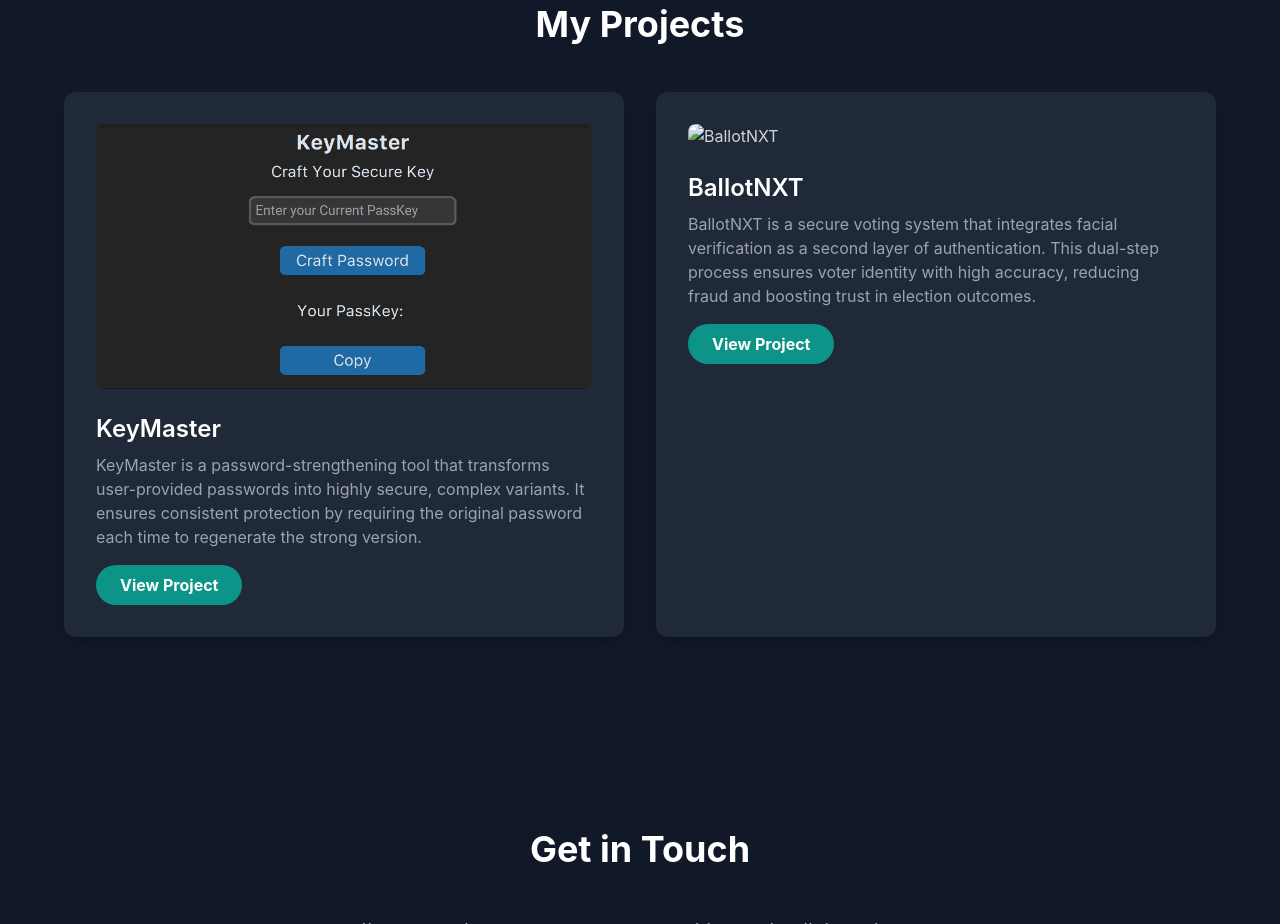
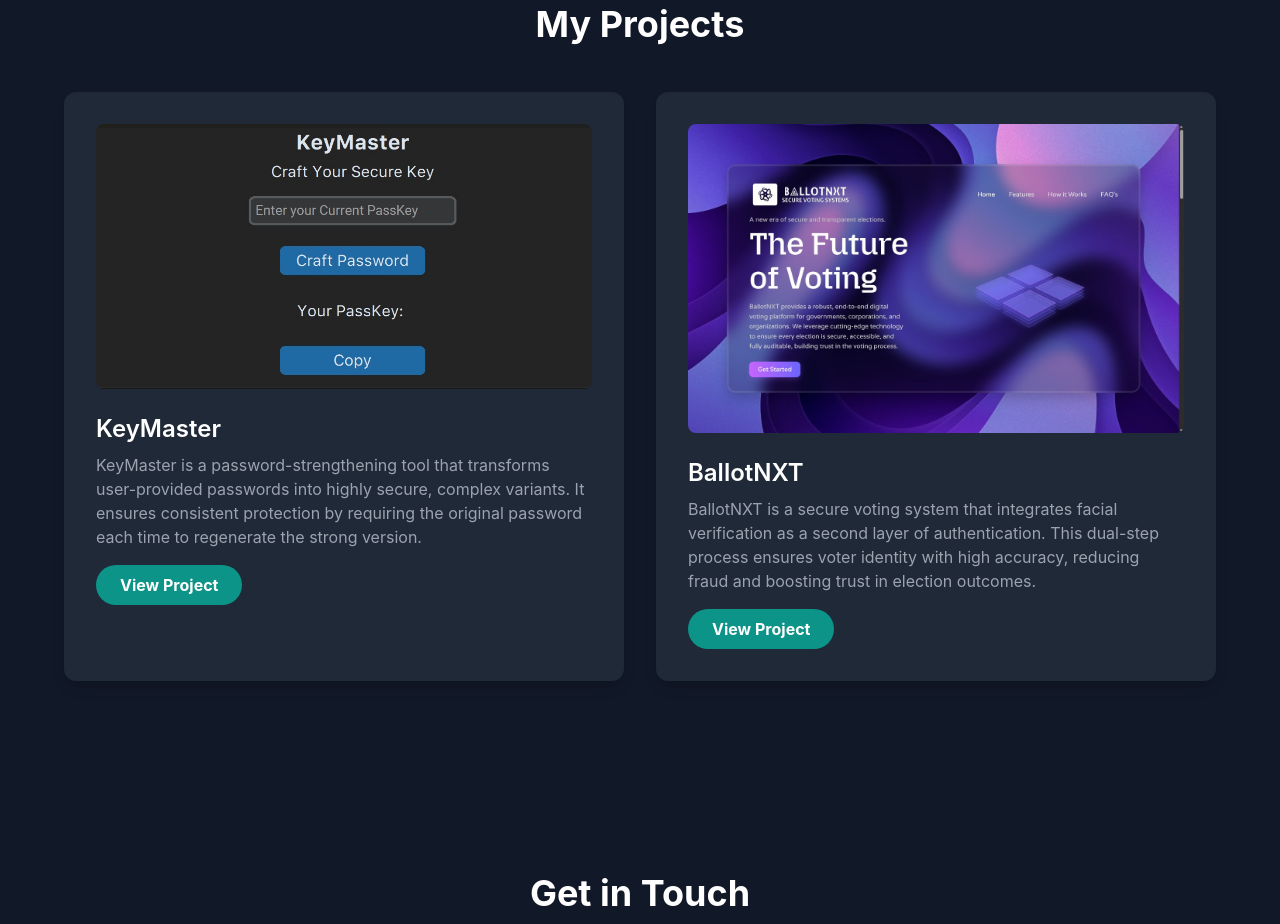
Before and after one commit to Lova-Reddy/Lova-Reddy.github.io, a plain HTML site: page index.html in a window 1280 px wide. Shown: the part 1260-2184 px from the top of the page. Drawn offline with nearby package versions, Linux system fonts and the light colour scheme.

Commit message:
Update index.html

```diff
--- a/index.html
+++ b/index.html
@@ -115,7 +115,7 @@
                     <a href="#" class="inline-block bg-teal-600 hover:bg-teal-700 text-white font-bold py-2 px-6 rounded-full transition-colors duration-300">View Project</a>
                 </div>
                 <div class="bg-gray-800 rounded-xl p-8 shadow-lg transition-transform duration-300 hover:scale-105">
-                    <img src="./logo1.jpg" alt="BallotNXT" class="rounded-lg w-full mb-6">
+                    <img src="./logo-1.jpg" alt="BallotNXT" class="rounded-lg w-full mb-6">
                     <h3 class="text-2xl font-semibold text-white mb-2">BallotNXT</h3>
                     <p class="text-gray-400 mb-4">BallotNXT is a secure voting system that integrates facial verification as a second layer of authentication. This dual-step process ensures voter identity with high accuracy, reducing fraud and boosting trust in election outcomes.</p>
                     <a href="#" class="inline-block bg-teal-600 hover:bg-teal-700 text-white font-bold py-2 px-6 rounded-full transition-colors duration-300">View Project</a>
```
